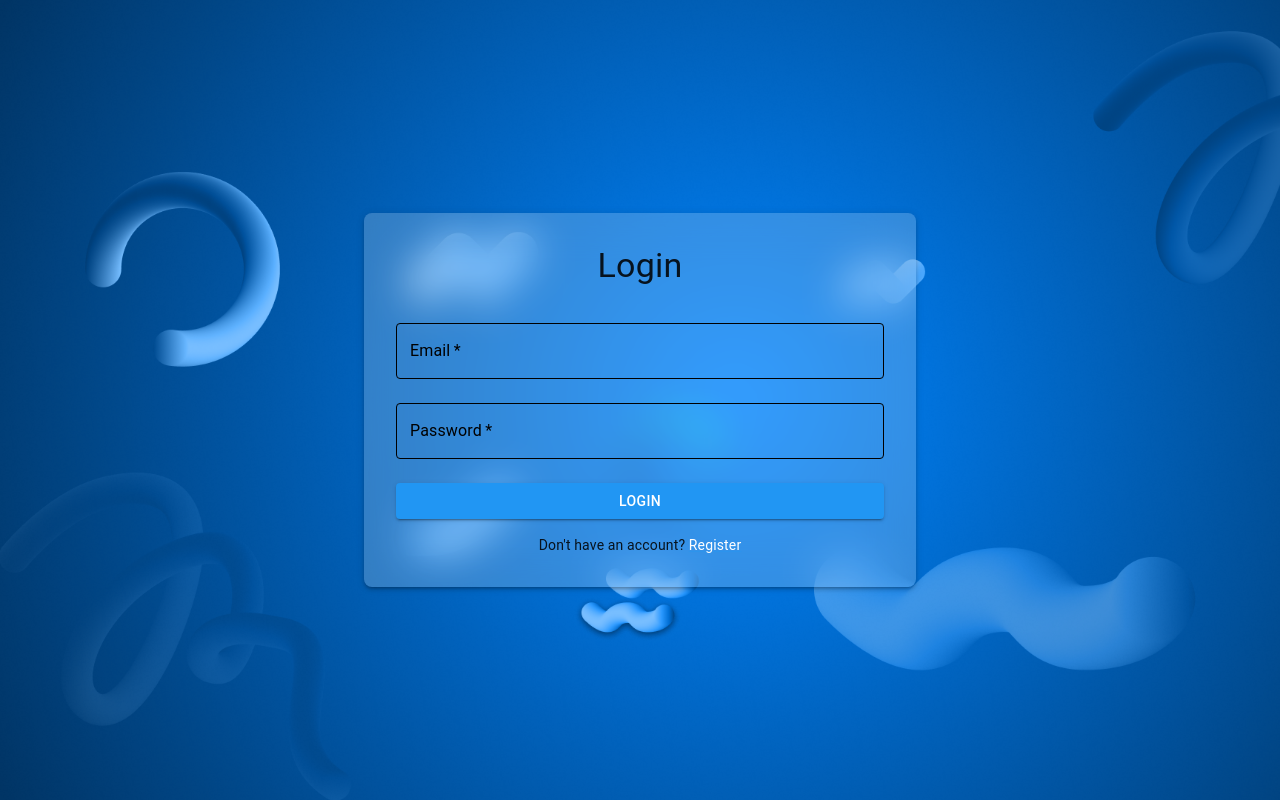
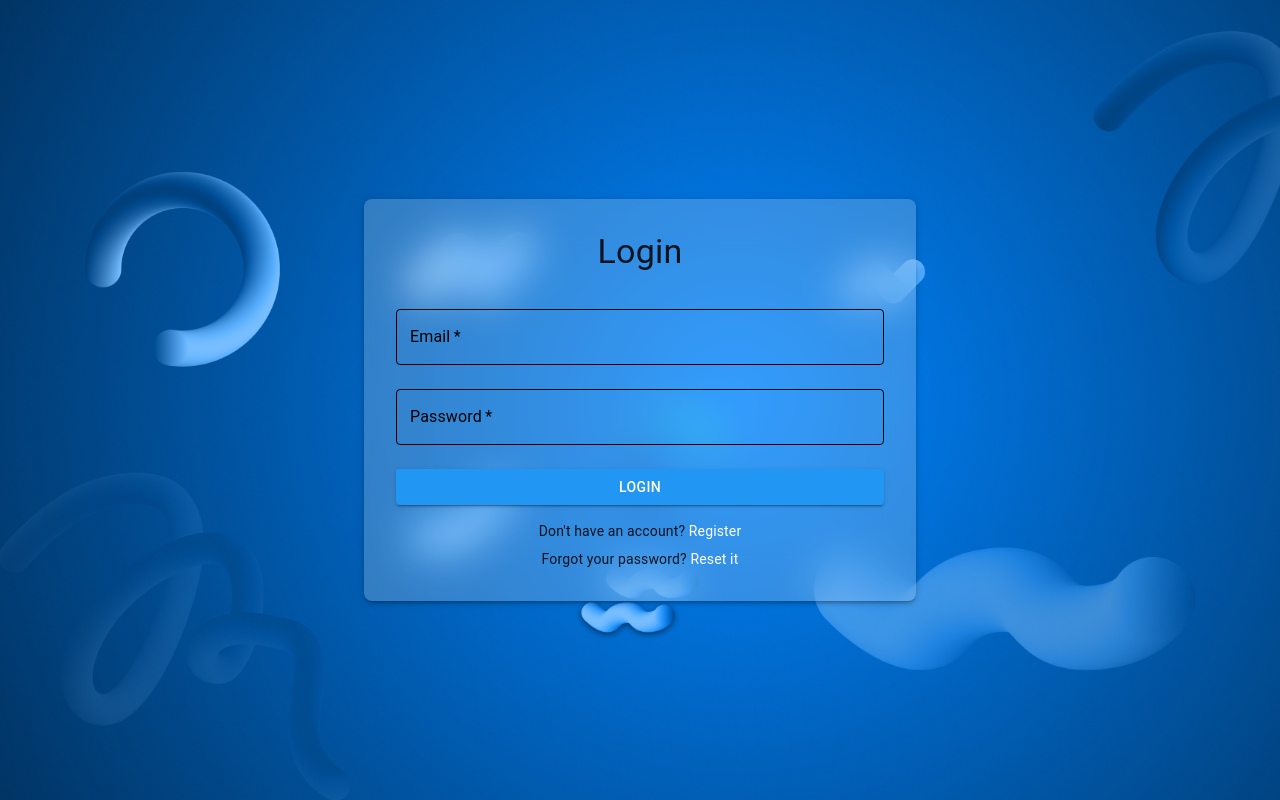
Before and after one commit to m01-project-devs/task-manager, a React (Vite) app in the folder frontend/: page /login in a window 1280 px wide. Built offline with nearby package versions, Linux system fonts and the light colour scheme; no server answers.

Commit message:
Add forgot password link to login page

```diff
--- a/frontend/src/pages/LoginPage.jsx
+++ b/frontend/src/pages/LoginPage.jsx
@@ -124,7 +124,15 @@ const LoginPage = () => {
             Register
           </Link>
         </Typography>
+
+        <Typography variant="body2" sx={{ mt: 1 }}>
+            Forgot your password?{" "}
+            <Link component={RouterLink} sx={{ color: "white" }} to="/forgot-password">
+               Reset it
+            </Link>
+        </Typography>
       </Box>
+
 
       {/* Error Snackbar */}
       <Snackbar
```
